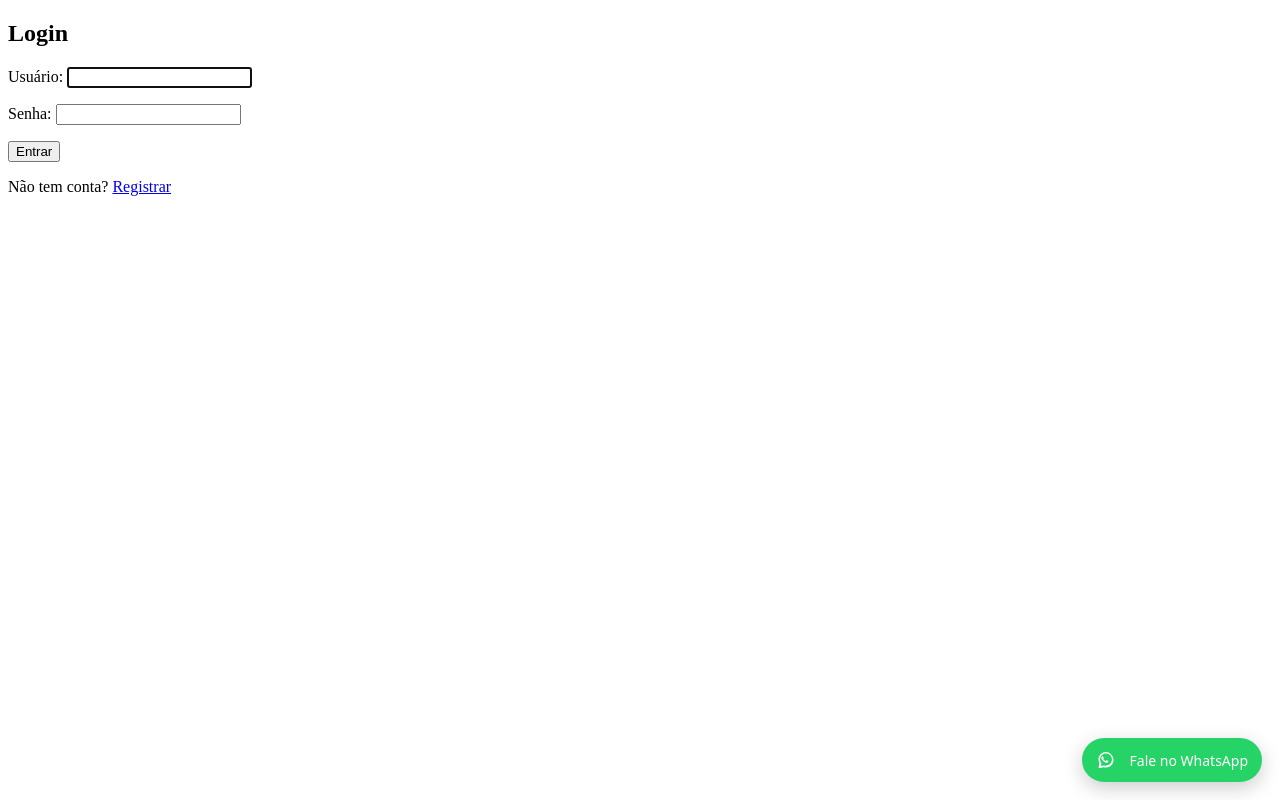
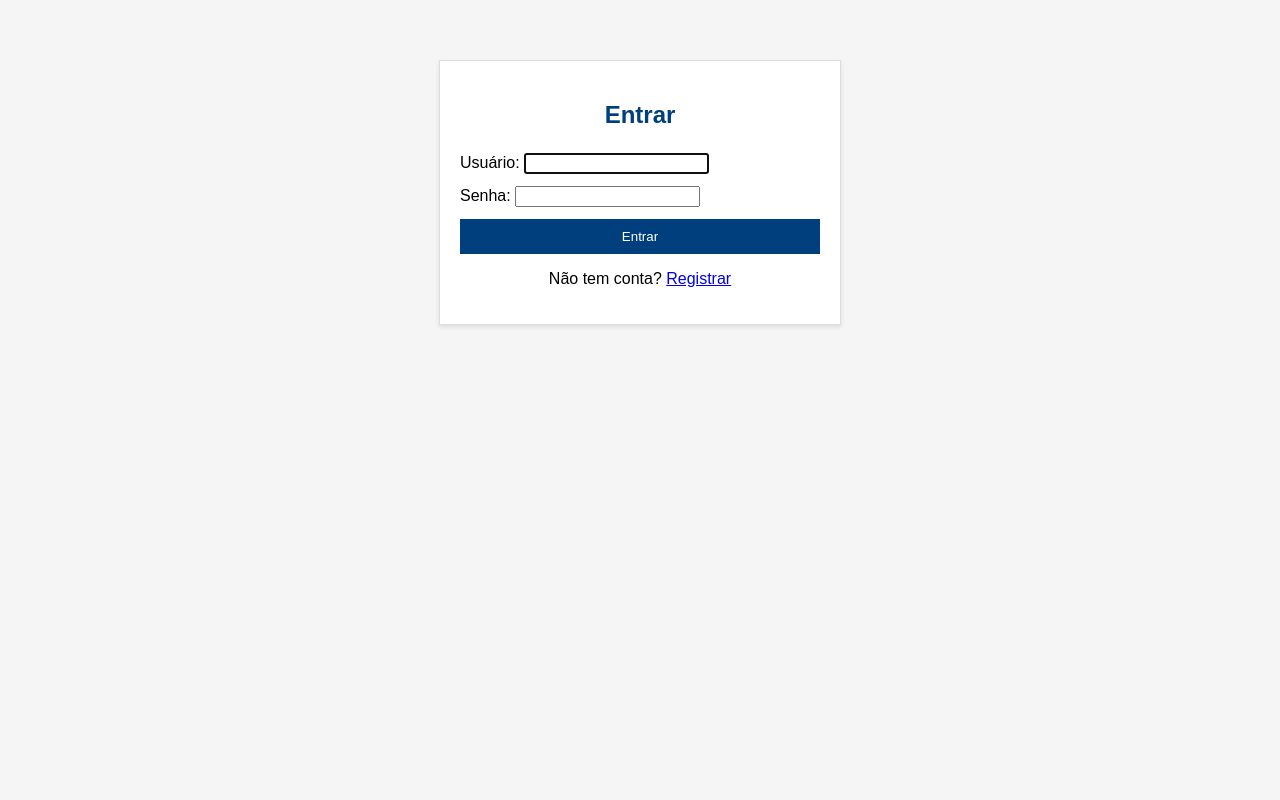
Before and after one commit to revisaosegura/copartbr, a Django app: page /login/ in a window 1280 px wide. Run offline with Django 5.2, Linux system fonts and the light colour scheme.

Commit message:
Improve live proxy and style auth pages

```diff
--- a/django_app/templates/accounts/login.html
+++ b/django_app/templates/accounts/login.html
@@ -1,9 +1,29 @@
-<!doctype html><html><body>
-<h2>Login</h2>
-<form method="post">{% csrf_token %}
-  {{ form.as_p }}
-  <button type="submit">Entrar</button>
-</form>
-<p>Não tem conta? <a href="/register/">Registrar</a></p>
-<a href="https://wa.me/5511958462009" id="zap-fab" target="_blank" rel="noopener" style="position:fixed;right:18px;bottom:18px;z-index:2147483647;display:inline-flex;align-items:center;gap:8px;padding:12px 14px;background:#25D366;color:#fff;border-radius:999px;text-decoration:none;box-shadow:0 6px 20px rgba(0,0,0,0.2);font-family:system-ui,sans-serif;font-size:14px;"><svg xmlns="http://www.w3.org/2000/svg" viewBox="0 0 32 32" width="20" height="20" aria-hidden="true"><path fill="currentColor" d="M19.11 17.29c-.27-.13-1.6-.79-1.85-.88-.25-.09-.43-.13-.61.14-.18.27-.7.88-.86 1.06-.16.18-.32.2-.59.07-.27-.13-1.12-.41-2.14-1.31-.79-.7-1.32-1.56-1.48-1.82-.16-.27-.02-.41.11-.54.11-.11.25-.29.38-.43.13-.14.16-.25.25-.43.09-.18.05-.34-.02-.48-.07-.13-.61-1.46-.84-2-.22-.53-.45-.46-.61-.46-.16 0-.34-.02-.52-.02s-.48.07-.73.34c-.25.27-.95.93-.95 2.27s.98 2.64 1.12 2.82c.14.18 1.93 2.95 4.68 4.13.65.28 1.16.45 1.56.57.65.21 1.24.18 1.71.11.52-.08 1.6-.65 1.83-1.28.23-.63.23-1.17.16-1.28-.07-.11-.25-.18-.52-.31z"/><path fill="currentColor" d="M16 3C9.383 3 4 8.383 4 15c0 2.114.549 4.101 1.507 5.828L4 29l8.317-1.459C13.967 27.827 14.965 28 16 28c6.617 0 12-5.383 12-12S22.617 3 16 3zm0 22.5c-1.04 0-2.04-.188-2.965-.533l-.212-.08-4.923.863.86-4.766-.097-.167A9.47 9.47 0 0 1 6.5 15c0-5.238 4.262-9.5 9.5-9.5s9.5 4.262 9.5 9.5-4.262 9.5-9.5 9.5z"/></svg><span style="margin-left:6px">Fale no WhatsApp</span></a>
-</body></html>
+<!doctype html>
+<html lang="pt-BR">
+<head>
+  <meta charset="utf-8">
+  <title>Entrar - Copart Brasil</title>
+  <style>
+    body {font-family: Arial, sans-serif; background:#f5f5f5; margin:0;}
+    .auth-container {max-width:360px; margin:60px auto; padding:20px; background:#fff;
+                     border:1px solid #ddd; box-shadow:0 2px 4px rgba(0,0,0,0.1);}
+    h2 {color:#003f7d; text-align:center; margin-bottom:24px;}
+    .auth-container form p {margin:12px 0;}
+    button {width:100%; background:#003f7d; color:#fff; padding:10px; border:none; cursor:pointer;}
+    button:hover {background:#002a5c;}
+    .auth-alt {text-align:center; margin-top:16px;}
+  </style>
+</head>
+<body>
+<div class="auth-container">
+  <h2>Entrar</h2>
+  <form method="post">{% csrf_token %}
+    {{ form.as_p }}
+    <button type="submit">Entrar</button>
+  </form>
+  <div class="auth-alt">
+    <p>Não tem conta? <a href="/register/">Registrar</a></p>
+  </div>
+</div>
+</body>
+</html>
```
Also changed, not shown: django_app/templates/accounts/register.html (+29 -8 lines), 1 other file.
